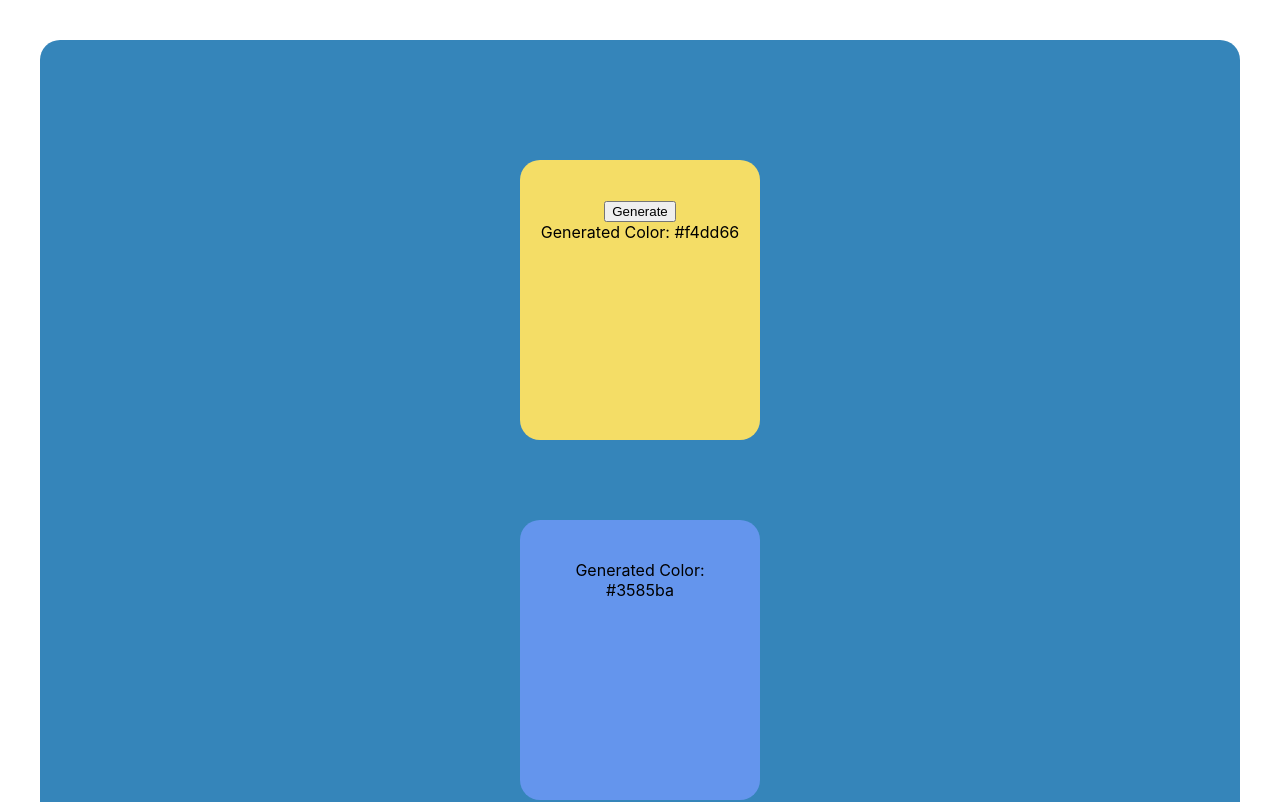
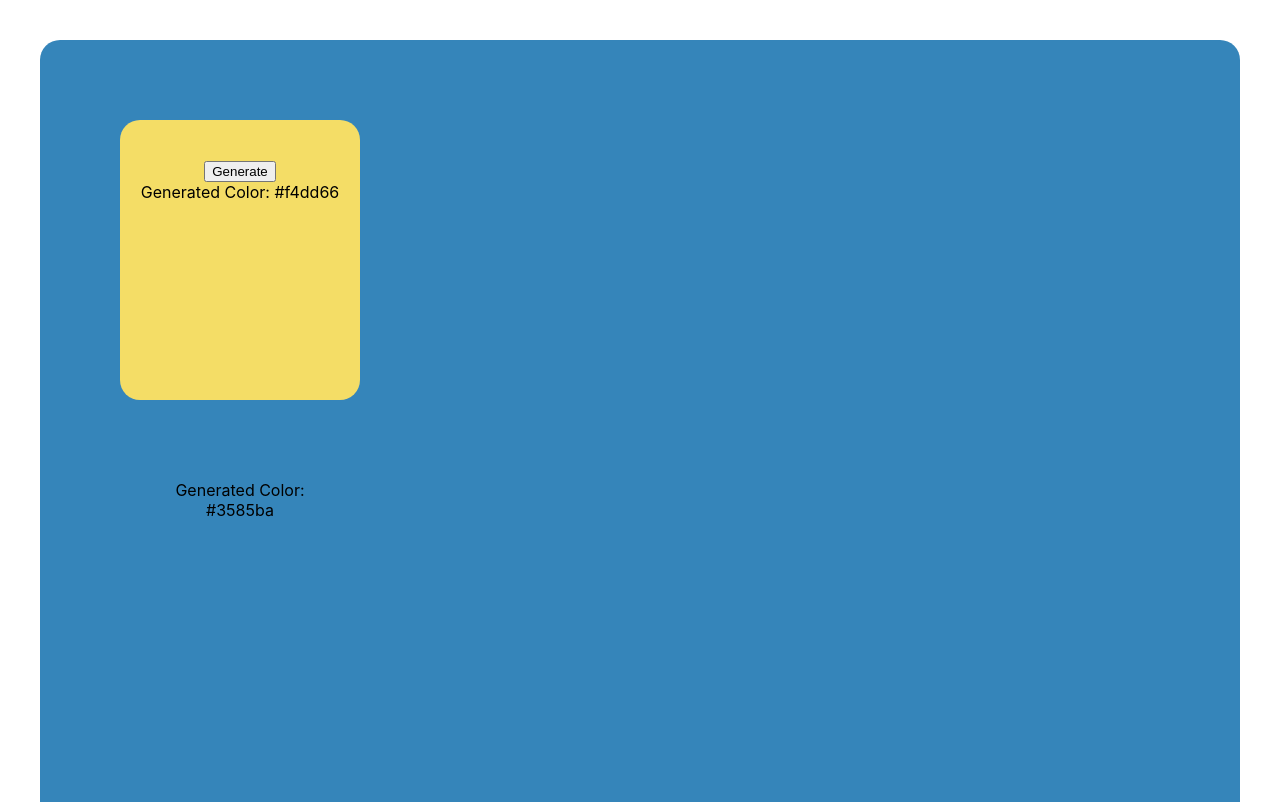
Before and after one commit to CamilaFenzl/react-random-color-generator, a React app: page / in a window 1280 px wide. Shown: the top 802 px of the page. Built offline with nearby package versions, Linux system fonts and the light colour scheme; the HTML template or start-up script is replaced by a standard one.

Commit message:
Final changes

```diff
--- a/src/App.css
+++ b/src/App.css
@@ -6,12 +6,10 @@
   align-items: center;
   justify-content: center;
   border-radius: 20px;
-  display: flex;
   flex-direction: column;
 }
 
 .App > div {
-  background-color: cornflowerblue;
   padding: 40px 20px;
   margin: 40px;
   border-radius: 20px;
```
